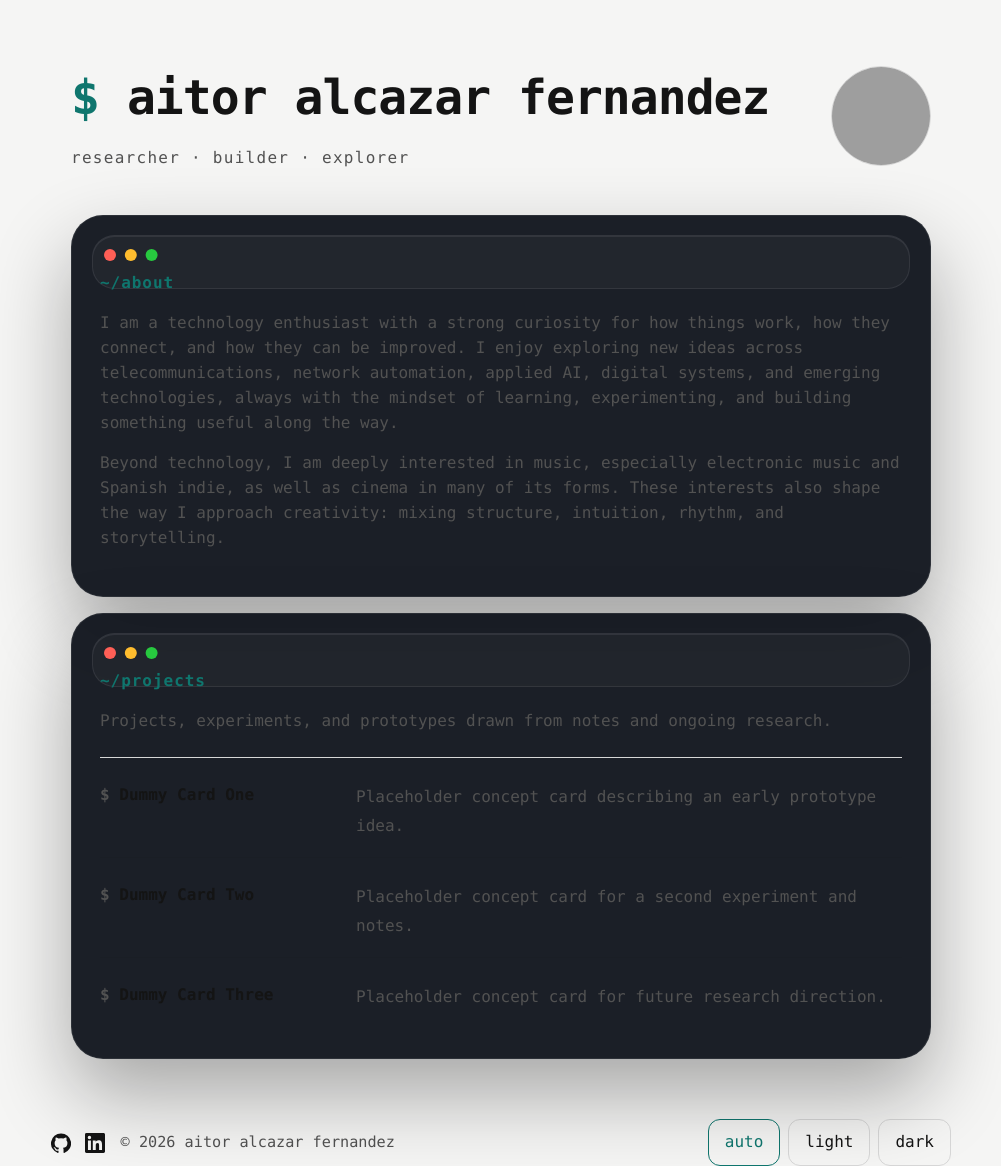
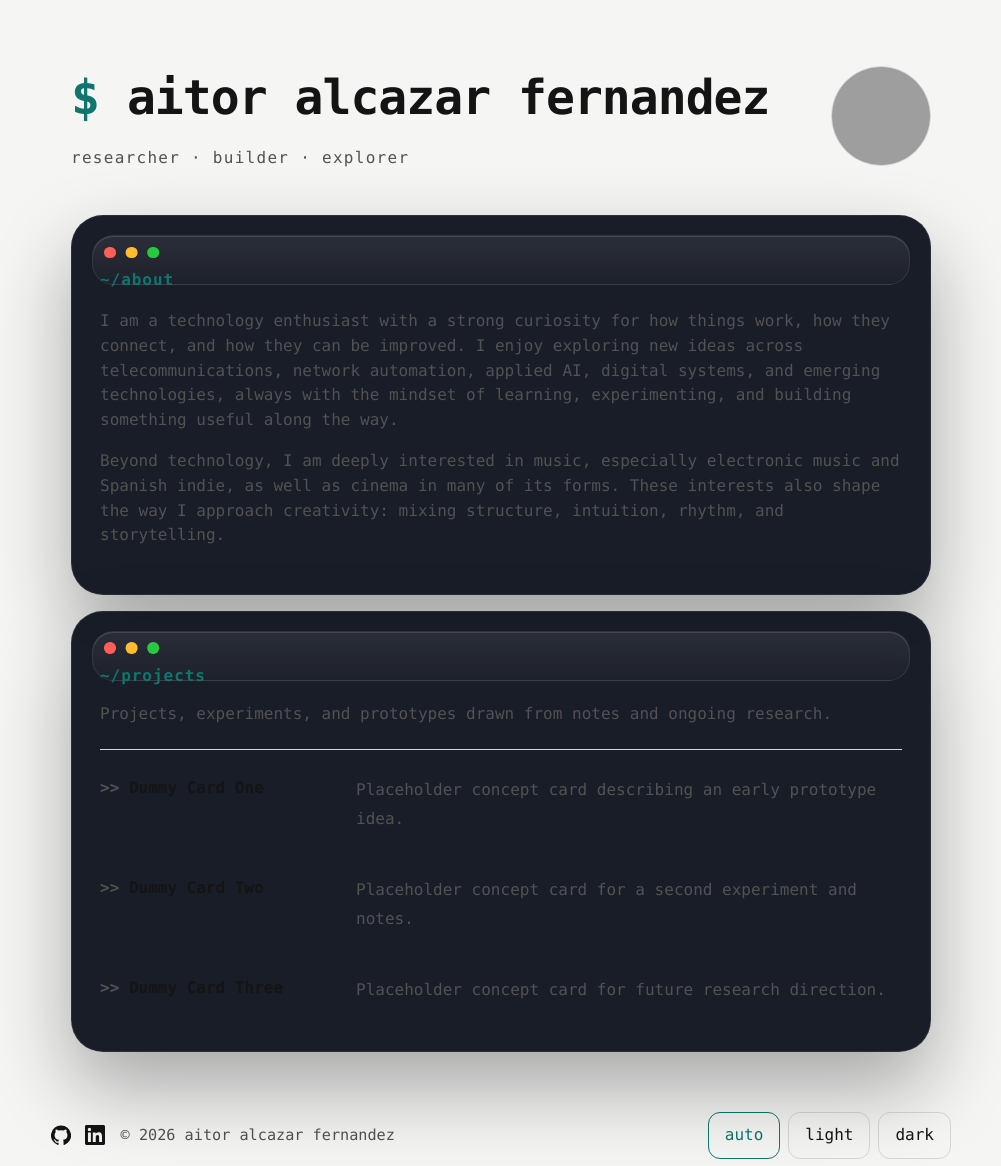
Before and after one commit to aitor-alcazar/aitor-alcazar.github.io, a Jekyll site: the page built from index.md, in a window 1280 px wide. Shown: the whole page, without its empty margins (139-1140 px from the left). Built offline with Jekyll 4.4.1, drawn with Linux system fonts in a browser that asks for light colours; grey boxes are pictures that could not be loaded.

Commit message:
Improve styles

```diff
--- a/assets/css/styles.css
+++ b/assets/css/styles.css
@@ -110,8 +110,8 @@ h2,
 
 .section-block {
   margin-top: 1rem;
-  padding: 3.4rem 1.75rem 1.85rem;
-  background: rgba(15, 19, 28, 0.95);
+  padding: 3.25rem 1.75rem 1.85rem;
+  background: rgba(18, 22, 34, 0.97);
   border: 1px solid rgba(255, 255, 255, 0.08);
   border-radius: 2rem;
   box-shadow: 0 36px 80px rgba(0, 0, 0, 0.32);
@@ -125,29 +125,37 @@ h2,
   top: 1.2rem;
   left: 1.25rem;
   right: 1.25rem;
-  height: 3.2rem;
-  border-radius: 1.4rem;
-  background: rgba(255, 255, 255, 0.03);
+  height: 3rem;
+  border-radius: 1.35rem;
+  background: linear-gradient(180deg, rgba(255, 255, 255, 0.08), rgba(255, 255, 255, 0.02));
   border: 1px solid rgba(255, 255, 255, 0.08);
-  box-shadow: inset 0 1px 0 rgba(255, 255, 255, 0.08);
+  box-shadow: inset 0 1px 0 rgba(255, 255, 255, 0.12);
 }
 
 .section-block::after {
   content: "";
   position: absolute;
-  top: 2.05rem;
+  top: 1.9rem;
   left: 2rem;
-  width: 0.75rem;
-  height: 0.75rem;
+  width: 0.72rem;
+  height: 0.72rem;
   border-radius: 50%;
   background: #ff5f56;
-  box-shadow: 1.3rem 0 0 #ffbd2e, 2.6rem 0 0 #27c93f;
+  box-shadow: 1.35rem 0 0 #ffbd2e, 2.7rem 0 0 #27c93f;
 }
 
 .section-block h2,
 .section-block .section-copy {
   position: relative;
   z-index: 1;
+}
+
+.section-block h2 {
+  margin: 0 0 0.85rem;
+}
+
+.section-block .section-copy {
+  margin: 0;
 }
 
 .page-title {
@@ -325,7 +333,7 @@ h2 {
 }
 
 .project-name::before {
-  content: "$ ";
+  content: ">> ";
   color: var(--muted);
 }
 
```
